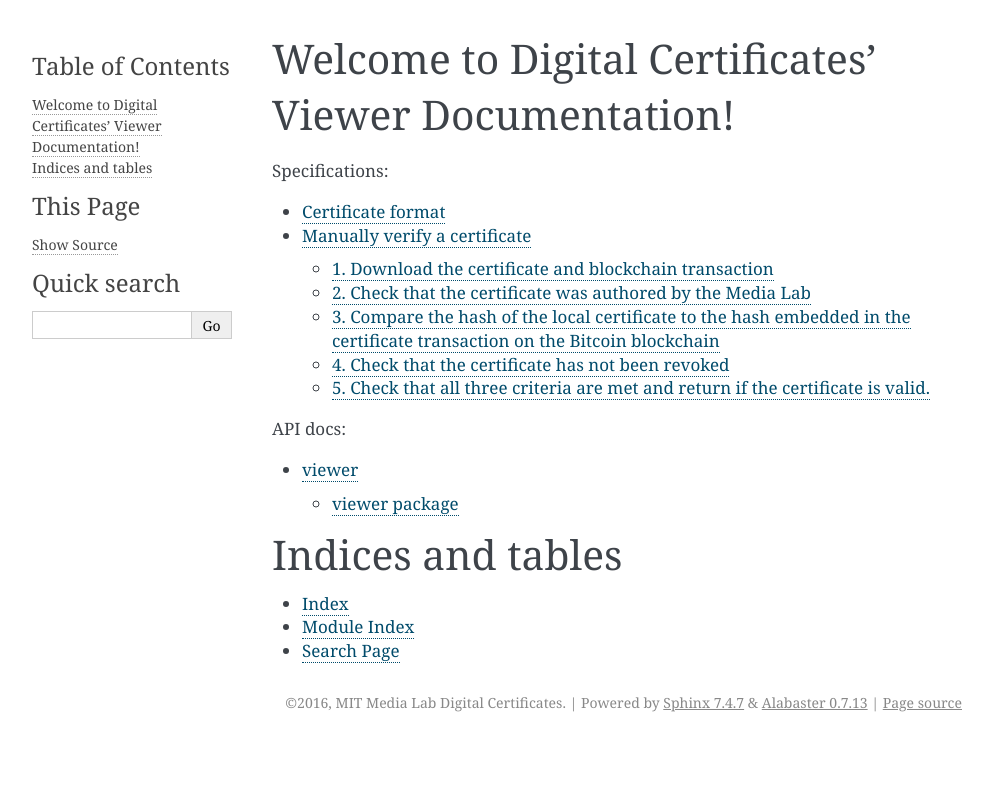
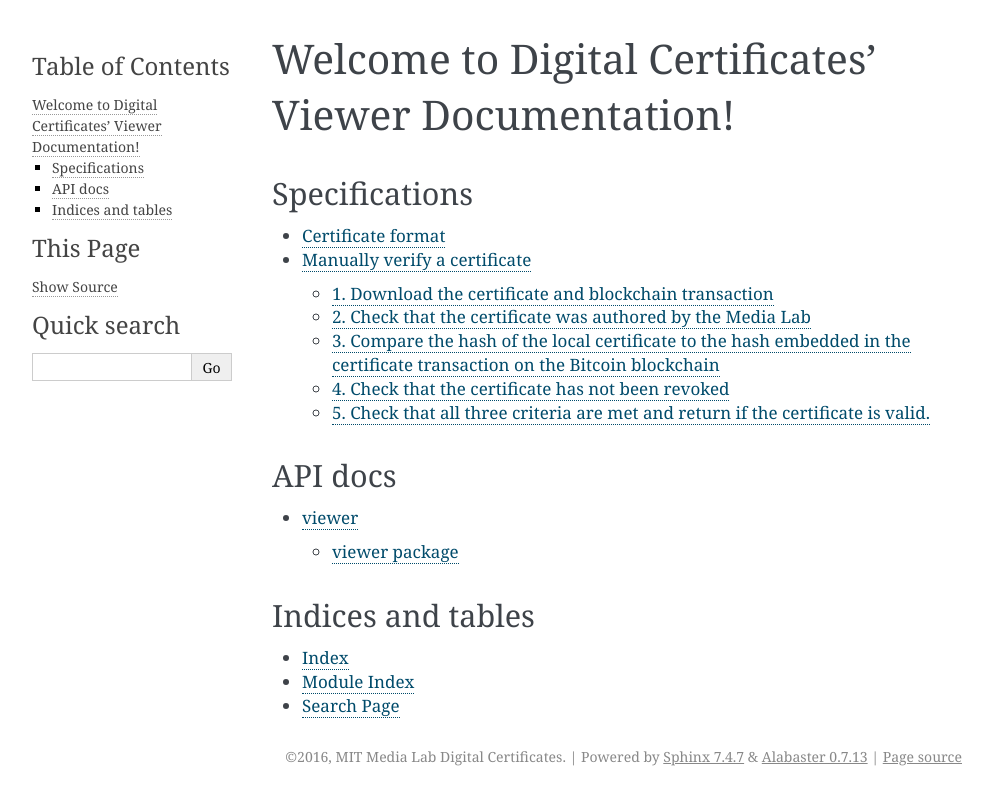
Before and after one commit to blockchain-certificates/cert-viewer, a Sphinx documentation site: the page built from docs/index.rst, in a window 1280 px wide. Shown: the top 805 px of the page, without its empty margins (148-1141 px from the left). Built offline with Sphinx 7.4.7, drawn with Linux system fonts in a browser that asks for light colours; formulas are drawn with MathJax 3.

Commit message:
restructure index

```diff
--- a/docs/index.rst
+++ b/docs/index.rst
@@ -6,7 +6,8 @@
 Welcome to Digital Certificates' Viewer Documentation!
 ======================================================
 
-Specifications:
+Specifications
+--------------
 
 .. toctree::
    :glob:
@@ -15,7 +16,8 @@ Specifications:
    VERIFY
 
 
-API docs:
+API docs
+--------
 
 .. toctree::
    :maxdepth: 2
@@ -25,7 +27,7 @@ API docs:
 
 
 Indices and tables
-==================
+------------------
 
 * :ref:`genindex`
 * :ref:`modindex`
```
